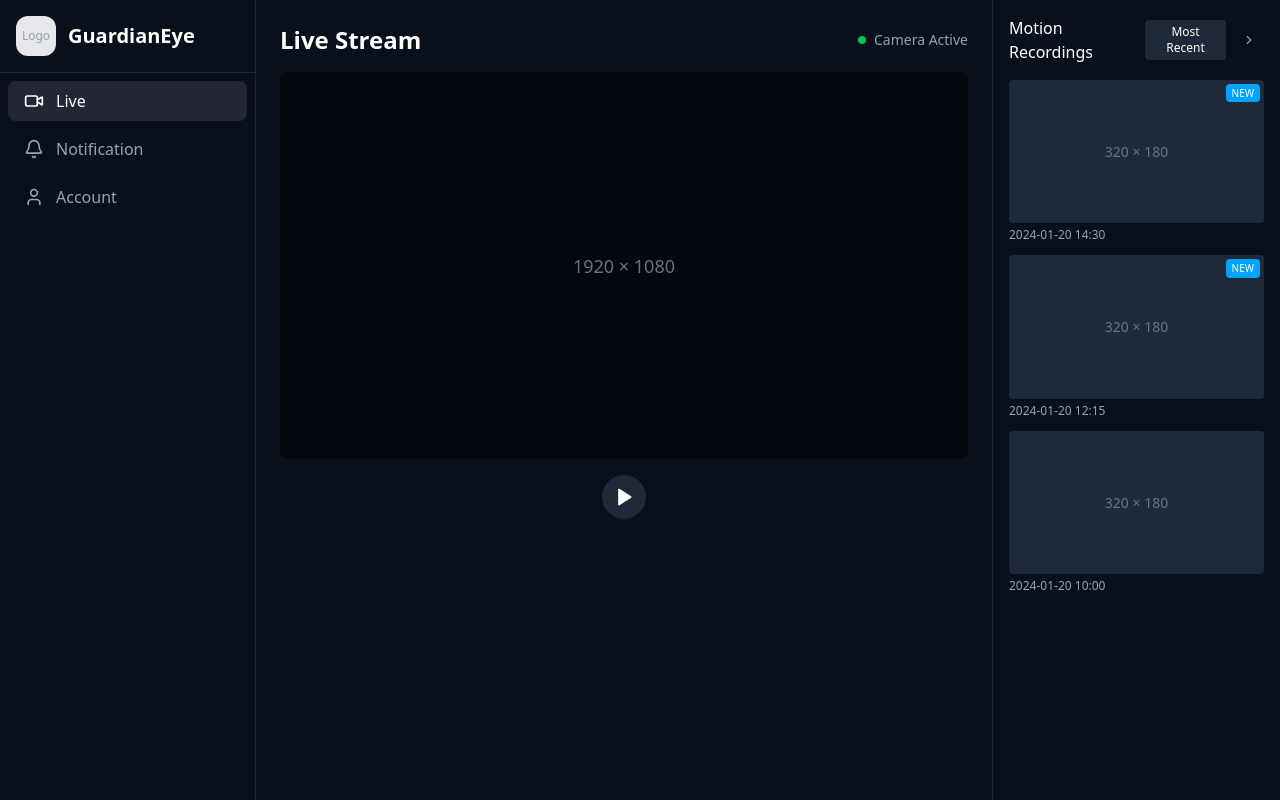
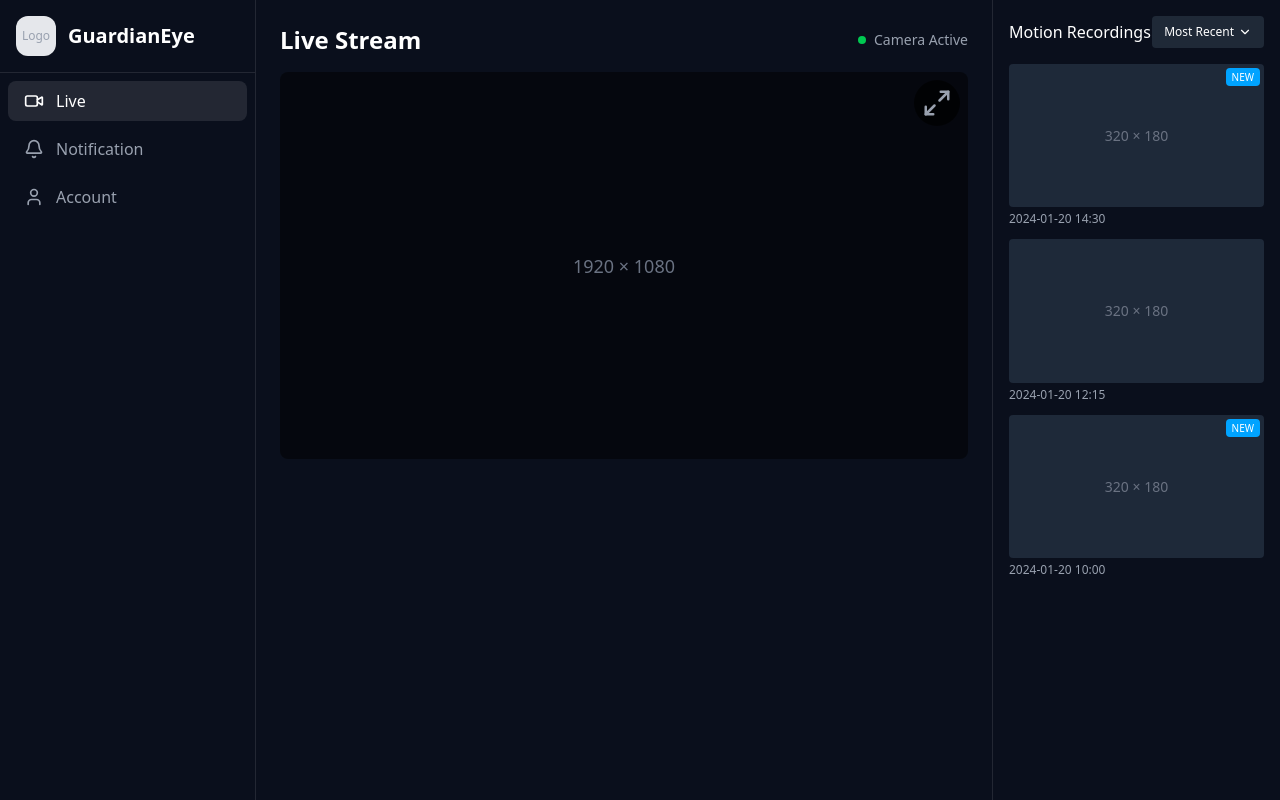
Before and after one commit to Abd453/SmartHomeSecurity, a Next.js app: page /live in a window 1280 px wide. Built offline with nearby package versions, Linux system fonts and the light colour scheme.

Commit message:
B Final commit

```diff
--- a/src/app/live/page.tsx
+++ b/src/app/live/page.tsx
@@ -1,22 +1,30 @@
-"use client"
-
-import Sidebar from "@/components/Sidebar"
-import { Play, ChevronRight } from "lucide-react"
+"use client";
+import { useState } from "react";
+import Sidebar from "@/components/Sidebar";
+import { Play, ChevronDown, Maximize2, Minimize2 } from "lucide-react";
 
 export default function LivePage() {
   const recentRecordings = [
     { id: 1, date: "2024-01-20", time: "14:30", isNew: true },
-    { id: 2, date: "2024-01-20", time: "12:15", isNew: true },
-    { id: 3, date: "2024-01-20", time: "10:00", isNew: false },
-  ]
+    { id: 2, date: "2024-01-20", time: "12:15", isNew: false },
+    { id: 3, date: "2024-01-20", time: "10:00", isNew: true },
+    { id: 4, date: "2024-01-19", time: "09:00", isNew: false },
+    { id: 5, date: "2024-01-19", time: "08:00", isNew: true },
+  ];
+
+  const [isFullscreen, setIsFullscreen] = useState(false);
+
+  const toggleFullscreen = () => {
+    setIsFullscreen(!isFullscreen);
+  };
 
   return (
-    <div className="min-h-screen bg-[#0a0f1c] text-white flex">
+    <div className={`min-h-screen bg-[#0a0f1c] text-white flex ${isFullscreen ? "fixed inset-0 z-50" : ""}`}>
       <Sidebar />
 
       <div className="flex-1 flex flex-col md:flex-row">
         {/* Live Stream */}
-        <div className="flex-1 p-6">
+        <div className={`flex-1 p-6 ${isFullscreen ? "fixed inset-0 z-50 bg-black" : ""} transition-all duration-300`}>
           <div className="flex items-center justify-between mb-4">
             <h1 className="text-2xl font-bold">Live Stream</h1>
             <div className="text-sm text-gray-400 flex items-center">
@@ -25,32 +33,35 @@ export default function LivePage() {
             </div>
           </div>
 
-          <div className="aspect-video bg-black/50 rounded-lg overflow-hidden flex items-center justify-center mb-4">
+          <div className="relative aspect-video bg-black/50 rounded-lg overflow-hidden flex items-center justify-center mb-4">
             <div className="text-gray-500 text-lg">1920 × 1080</div>
-          </div>
 
-          <div className="flex justify-center gap-4">
-            <button className="p-3 bg-[#1f2937] rounded-full hover:bg-[#1f2937]/80 transition-colors">
-              <Play size={20} className="fill-white" />
+            {/* Play Button */}
+            <button className="absolute inset-0 flex items-center justify-center bg-black/50 opacity-0 hover:opacity-100 transition-opacity">
+              <Play size={50} className="text-white" />
+            </button>
+
+            {/* Fullscreen Toggle */}
+            <button
+              onClick={toggleFullscreen}
+              className="absolute top-2 right-2 text-gray-400 hover:text-white transition-colors bg-black/70 p-2 rounded-full"
+            >
+              {isFullscreen ? <Minimize2 size={25} /> : <Maximize2 size={30} />}
             </button>
           </div>
         </div>
 
         {/* Right Sidebar - Recent Recordings */}
+        {!isFullscreen && (
           <div className="w-full md:w-72 border-t md:border-t-0 md:border-l border-white/10 p-4">
             <div className="flex items-center justify-between mb-4">
               <h2 className="font-medium">Motion Recordings</h2>
-            <div className="flex gap-2">
-              <button className="text-xs bg-[#1f2937] px-2 py-1 rounded hover:bg-[#1f2937]/80 transition-colors">
-                Most Recent
-              </button>
-              <button className="text-xs bg-transparent px-2 py-1 rounded text-gray-400 hover:bg-white/5 transition-colors">
-                <ChevronRight size={14} />
+              <button className="flex items-center gap-1 text-xs bg-[#1f2937] px-3 py-2 rounded hover:bg-[#1f2937]/80 transition-colors">
+                Most Recent <ChevronDown size={14} />
               </button>
             </div>
-          </div>
 
-          <div className="space-y-3">
+            <div className="space-y-3 overflow-y-scroll h-130 scrollbar-thin scrollbar-thumb-gray-600 scrollbar-track-transparent">
               {recentRecordings.map((recording) => (
                 <div key={recording.id} className="group cursor-pointer">
                   <div className="relative aspect-video bg-gray-800 rounded overflow-hidden flex items-center justify-center text-gray-500 text-sm mb-1">
@@ -71,7 +82,8 @@ export default function LivePage() {
               ))}
             </div>
           </div>
+        )}
       </div>
     </div>
-  )
+  );
 }
```
Lines whose indentation alone changed are shown as unchanged.
